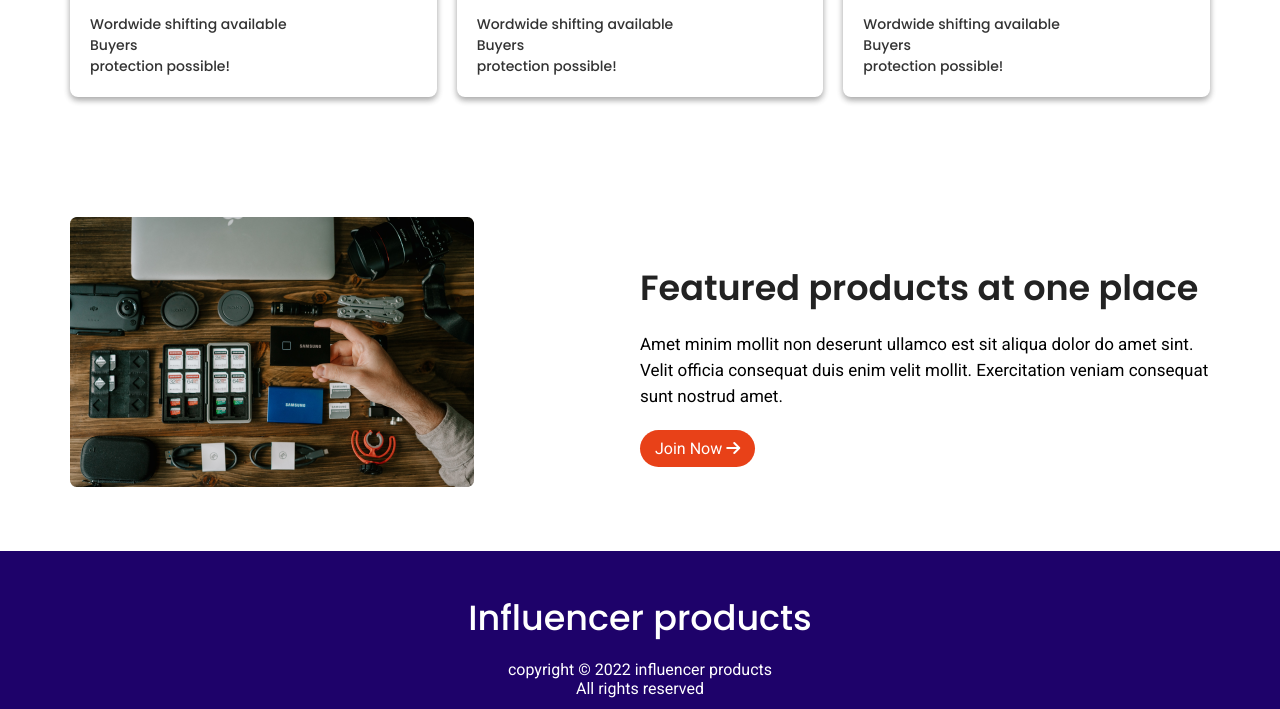
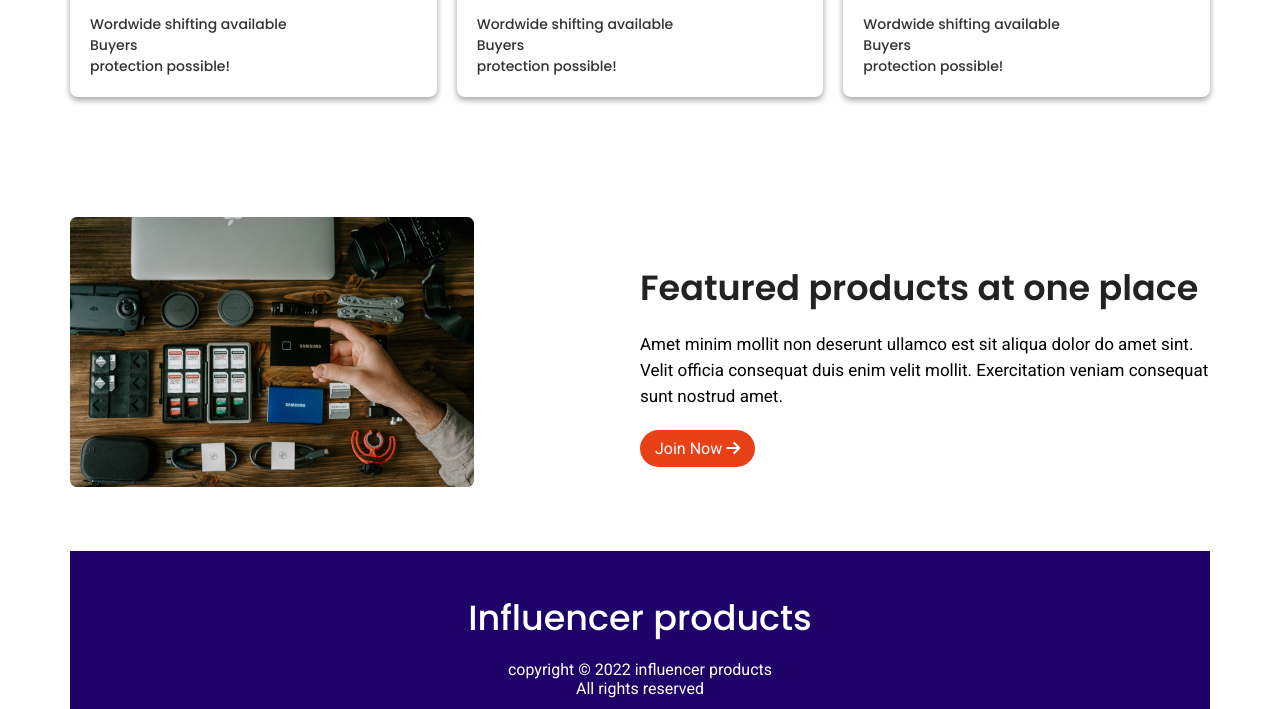
Before and after one commit to Jintu45/influancer, a plain HTML site: page index.html in a window 1280 px wide. Shown: the part 2463-3172 px from the top of the page. Drawn offline with Linux system fonts and the light colour scheme.

Commit message:
change footer section

```diff
--- a/index.html
+++ b/index.html
@@ -274,7 +274,7 @@
     </section>
 
 
-    <footer>
+    <footer class="default-width">
         <div class="footer-section">
                 <h1>Influencer products</h1>
                 <p>
--- a/responsive.css
+++ b/responsive.css
@@ -36,7 +36,7 @@
     }
 }
 
-@media screen and (min-width:577px) and (max-width:800px){
+@media screen and (min-width:577px) and (max-width:900px){
     .camera-section {
         grid-template-columns: repeat(1, 1fr);
 
```
